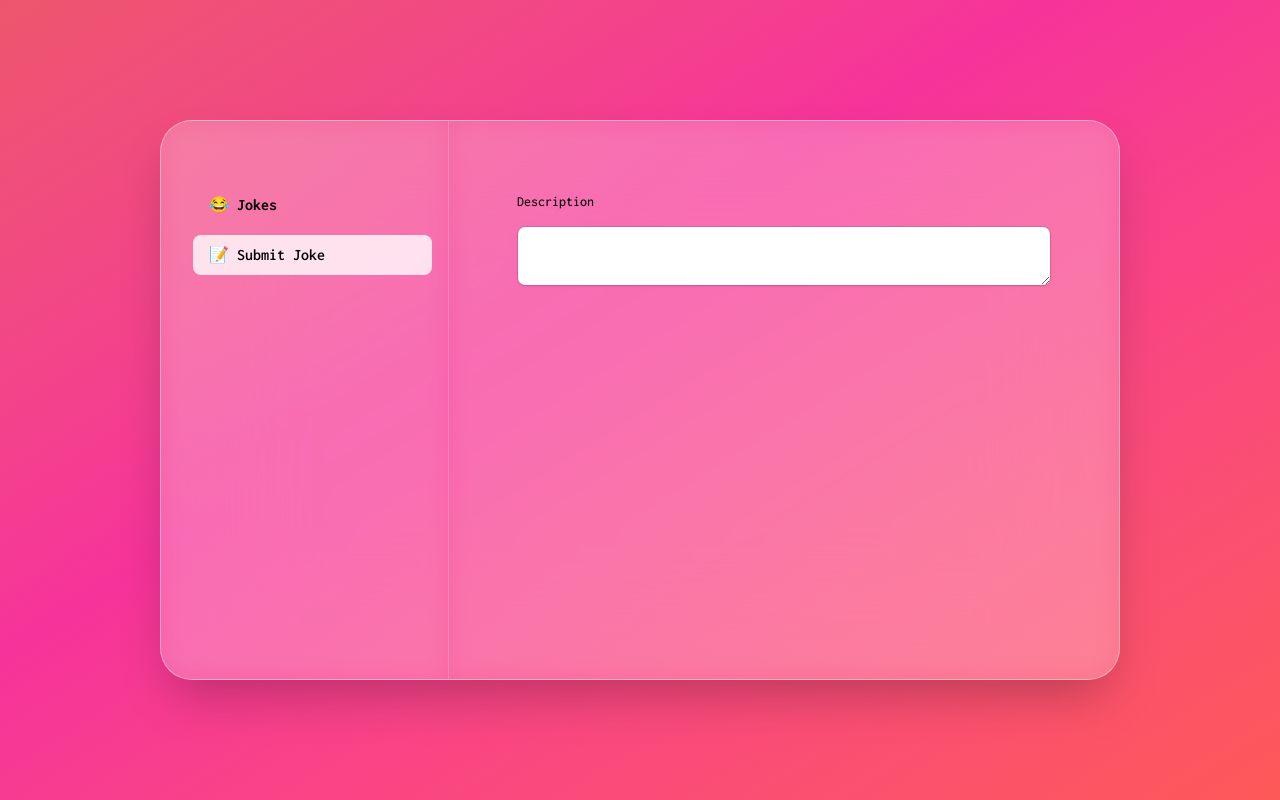
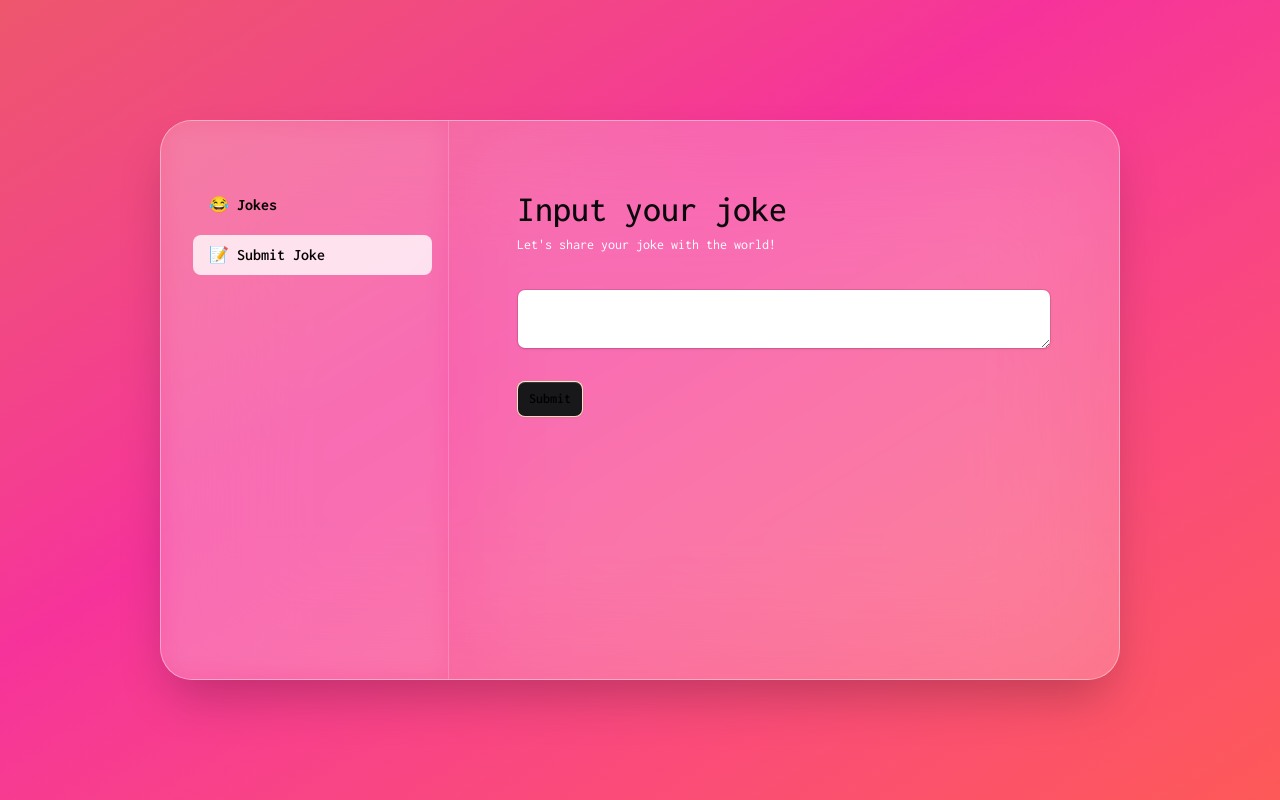
Before and after one commit to owen7460/joke-share-react, a React (Vite) app: page /submit in a window 1280 px wide. Built offline with nearby package versions, Linux system fonts and the light colour scheme.

Commit message:
submit page finihsed

```diff
--- a/package.json
+++ b/package.json
@@ -19,6 +19,7 @@
     "react": "^19.2.0",
     "react-dom": "^19.2.0",
     "react-router-dom": "^7.13.0",
+    "react-toastify": "^11.0.5",
     "tailwindcss": "^4.1.18"
   },
   "devDependencies": {
--- /dev/null
+++ b/src/apis/SubmitJoke.jsx
@@ -0,0 +1,8 @@
+import http from '@/apis/http'
+
+const submitJoke = async content => {
+  const res = await http.post('/jokes', { content })
+  return res.data
+}
+
+export { submitJoke }
--- a/src/main.jsx
+++ b/src/main.jsx
@@ -2,7 +2,11 @@ import { createRoot } from 'react-dom/client'
 import { RouterProvider } from 'react-router-dom'
 import router from './router'
 import './style.css'
+import { ToastContainer } from 'react-toastify'
 
 createRoot(document.getElementById('root')).render(
-  <RouterProvider router={router} />
+  <>
+    <RouterProvider router={router} />
+    <ToastContainer />
+  </>
 )
--- a/src/pages/Layout.jsx
+++ b/src/pages/Layout.jsx
@@ -36,7 +36,7 @@ function Layout() {
             </SidebarSection>
           </SidebarBody>
         </Sidebar>
-        <main className="flex-1 bg-white/10 backdrop-blur-md p-17 overflow-auto">
+        <main className="flex-1 bg-white/10 backdrop-blur-3xl p-17 overflow-auto">
           <Outlet />
         </main>
       </div>
--- a/src/pages/SubmitJoke.jsx
+++ b/src/pages/SubmitJoke.jsx
@@ -1,17 +1,44 @@
-import { Field, Label } from '@/components/fieldset'
+import { Description, Field, Label } from '@/components/fieldset'
 import { Textarea } from '@/components/textarea'
+import { Button } from '@/components/button'
+import { useState } from 'react'
+import { submitJoke } from '@/apis/SubmitJoke'
+import { toast } from 'react-toastify'
+import 'react-toastify/dist/ReactToastify.css'
+import { useNavigate } from 'react-router-dom'
+function SubmitJoke() {
+  const [content, setContent] = useState('')
+  const navigate = useNavigate()
+  const handleSubmit = () => {
+    if (!content) {
+      toast.error('Please enter a joke')
+      return
+    }
+    submitJoke(content)
+      .then(() => {
+        navigate('/jokes')
+        toast.success('Joke submitted successfully')
+      })
+      .catch(err => {
+        toast.error('Failed to submit joke', err)
+      })
+  }
 
-function SubmitJoke() {
   return (
-    <div>
-      <Field>
-        <Label>Description</Label>
-        <Textarea
-          name="description"
-          className="text-white !before:bg-white/20 border-white/30 dark:bg-white/10"
-        />
-      </Field>
-    </div>
+    <Field className="space-y-8">
+      <Label className="!text-4xl">Input your joke</Label>
+      <Description className="!text-white">
+        Let's share your joke with the world!
+      </Description>
+      <Textarea
+        name="content"
+        id="content"
+        onChange={e => setContent(e.target.value)}
+      />
+      <Button onClick={handleSubmit} className="!text-black !bg-amber-100">
+        Submit
+      </Button>
+    </Field>
   )
 }
 
```
Also changed, not shown: 1 other file (tests, documents, lock files or other folders).
